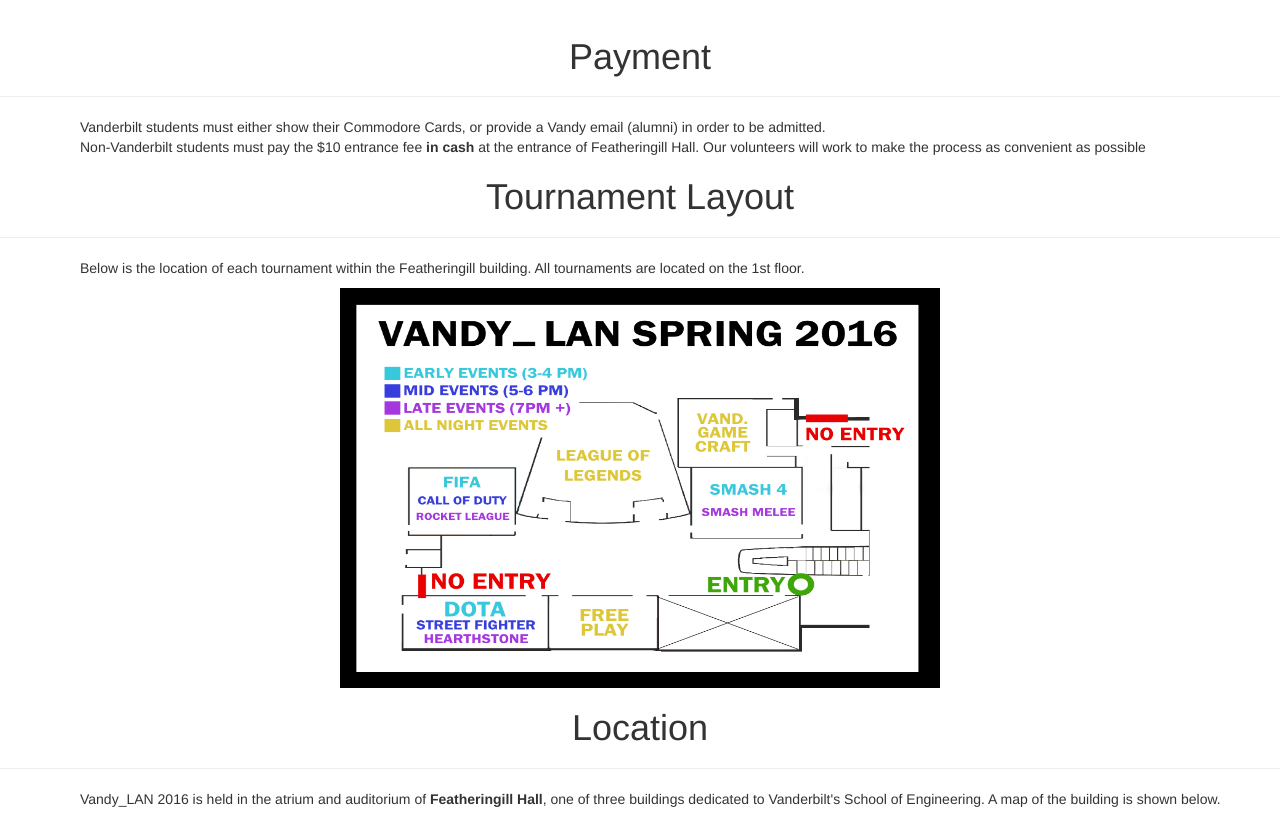
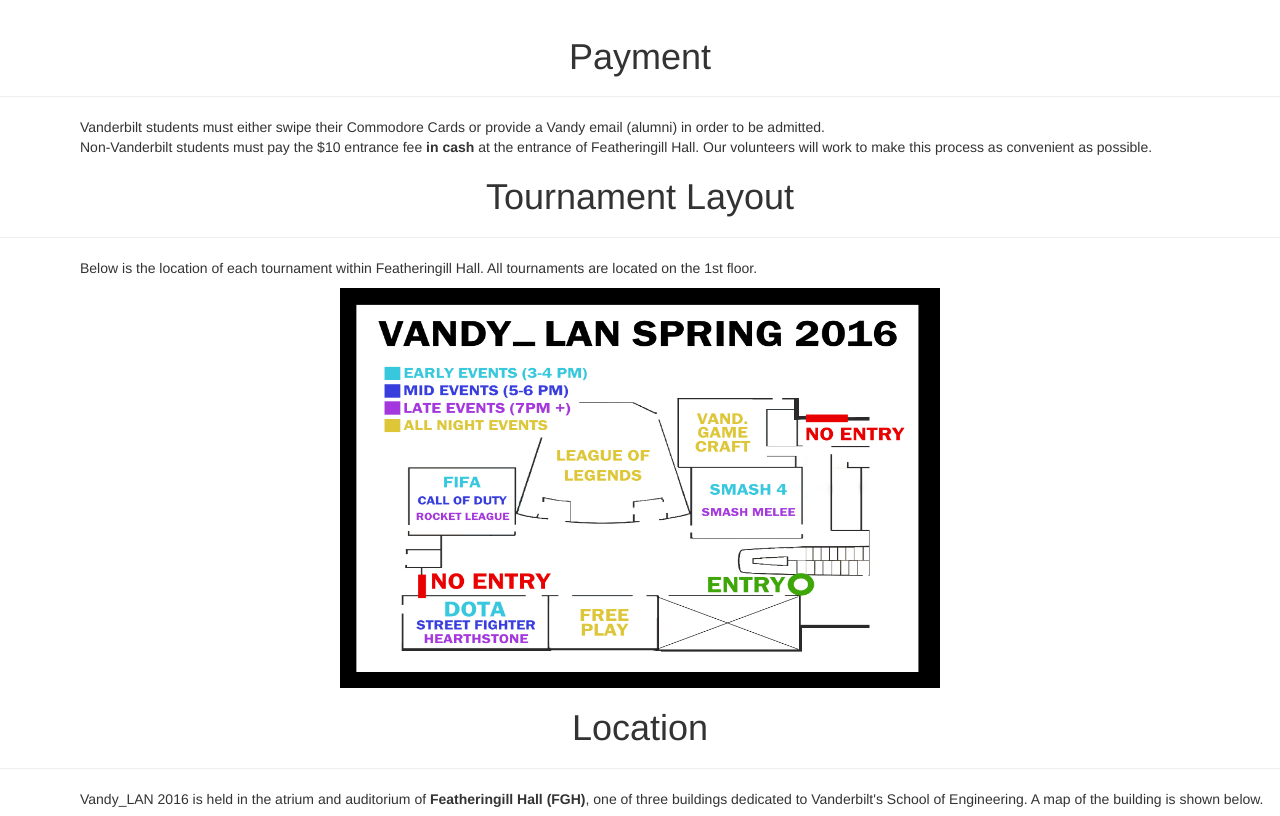
Before and after one commit to yifan-guo/yifan-guo.github.io, a plain HTML site: page logistics.htm in a window 1280 px wide. Shown: the part 494-1310 px from the top of the page. Drawn offline with nearby package versions, Linux system fonts and the light colour scheme; some packages are replaced by stand-ins of ours; grey boxes are pictures that could not be loaded.

Commit message:
Minor grammar changes

```diff
--- a/logistics.htm
+++ b/logistics.htm
@@ -112,16 +112,16 @@
         </div>
 
         <h1 class="text-center">Payment</h1><hr />
-        <p style="padding-left: 80px; padding-right: 10px">Vanderbilt students must either show their Commodore Cards, or provide a Vandy email (alumni) in order to be admitted.<br /> Non-Vanderbilt students must pay the $10 entrance fee <b>in cash</b> at the entrance of Featheringill Hall. Our volunteers will work to make the process as convenient as possible</p>
+        <p style="padding-left: 80px; padding-right: 10px">Vanderbilt students must either swipe their Commodore Cards or provide a Vandy email (alumni) in order to be admitted.<br /> Non-Vanderbilt students must pay the $10 entrance fee <b>in cash</b> at the entrance of Featheringill Hall. Our volunteers will work to make this process as convenient as possible.</p>
 
         <h1 class="text-center">Tournament Layout</h1><hr />
-        <p style="padding-left: 80px; padding-right: 10px">Below is the location of each tournament within the Featheringill building. All tournaments are located on the 1st floor.</p>
+        <p style="padding-left: 80px; padding-right: 10px">Below is the location of each tournament within Featheringill Hall. All tournaments are located on the 1st floor.</p>
         <div class="text-center">
             <img src="Spring2016FloorPlan.png" style="height: 400px; width: 600px" />
         </div>
 
         <h1 class="text-center">Location</h1><hr />
-        <p style="padding-left: 80px; padding-right: 10px">Vandy_LAN 2016 is held in the atrium and auditorium of <b>Featheringill Hall</b>, one of three buildings dedicated to Vanderbilt's School of Engineering. A map of the building is shown below.</p>
+        <p style="padding-left: 80px; padding-right: 10px">Vandy_LAN 2016 is held in the atrium and auditorium of <b>Featheringill Hall (FGH)</b>, one of three buildings dedicated to Vanderbilt's School of Engineering. A map of the building is shown below.</p>
         <div id="googleMap" style="width: 500px; height: 380px; margin: 0 auto; margin-bottom: 20px"></div>
 
         <footer style="background: black">
```
Also changed, not shown: FAQ.htm (+1 -1 lines), about.htm (+2 -0 lines).
